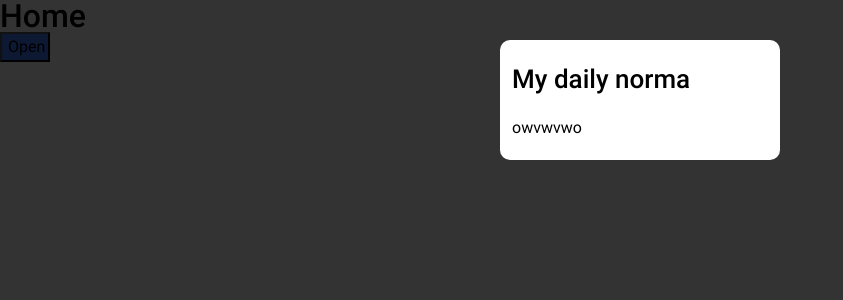
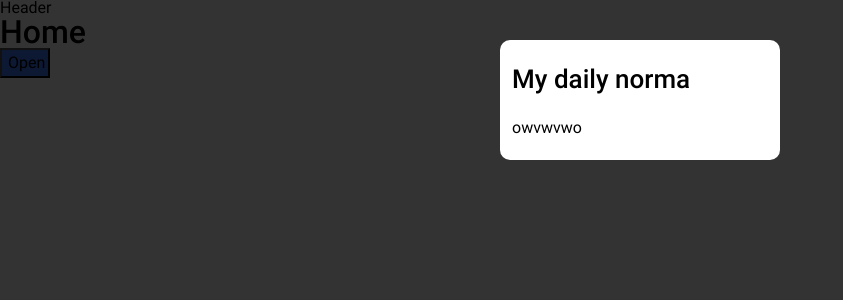
Before and after one commit to OhWellNevermind/water-tracker, a React (Vite) app: page / in a window 1280 px wide. Shown: the top 300 px of the page, without its empty margins (0-843 px from the left). Built offline with nearby package versions, Linux system fonts and the light colour scheme.

Commit message:
added shared layout component

```diff
--- a/src/App.jsx
+++ b/src/App.jsx
@@ -1,12 +1,15 @@
 import { Routes, Route } from "react-router-dom";
 import { Home } from "./pages/Home/Home";
 import { GlobalStyles } from "./components/GlobalStyles";
+import { SharedLayout } from "./components/SharedLayout";
 
 export const App = () => {
   return (
     <>
       <Routes>
-        <Route index element={<Home />} />
+        <Route path="/" element={<SharedLayout />}>
+          <Route index element={<Home />} />
+        </Route>
       </Routes>
       <GlobalStyles />
     </>
--- /dev/null
+++ b/src/components/SharedLayout.jsx
@@ -0,0 +1,15 @@
+import { Suspense } from "react";
+import { Outlet } from "react-router";
+
+export const SharedLayout = () => {
+  return (
+    <div>
+      <div>Header</div>
+      <div>
+        <Suspense fallback={<div>Loading...</div>}>
+          <Outlet />
+        </Suspense>
+      </div>
+    </div>
+  );
+};
```
